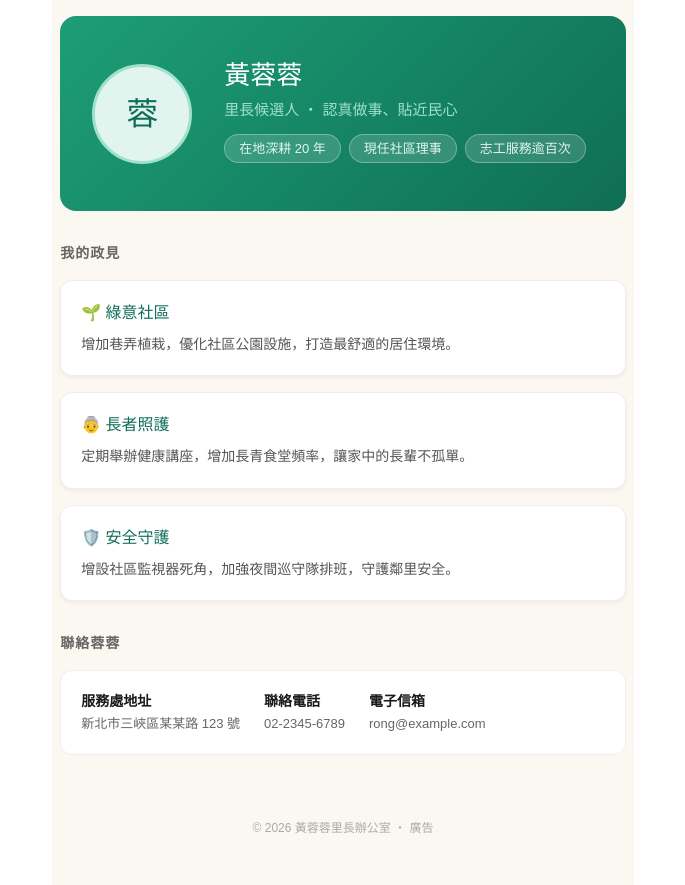
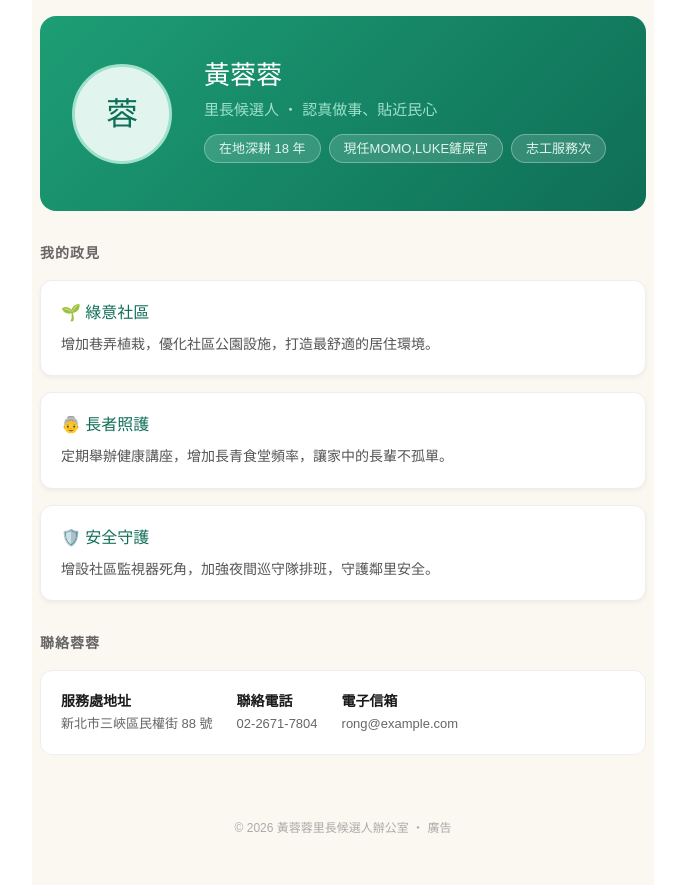
Before and after one commit to ji394su30975-blip/rong, a Next.js app: page / in a window 1280 px wide. Shown: the whole page, without its empty margins (297-982 px from the left). Built offline with nearby package versions, Linux system fonts and the light colour scheme.

Commit message:
Update page.tsx

```diff
--- a/app/page.tsx
+++ b/app/page.tsx
@@ -23,9 +23,9 @@ export default function Home() {
           <h1>黃蓉蓉</h1>
           <p>里長候選人 ・ 認真做事、貼近民心</p>
           <div style={{ display: 'flex', flexWrap: 'wrap' }}>
-            <span className="badge">在地深耕 20 年</span>
-            <span className="badge">現任社區理事</span>
-            <span className="badge">志工服務逾百次</span>
+            <span className="badge">在地深耕 18 年</span>
+            <span className="badge">現任MOMO,LUKE鏟屎官</span>
+            <span className="badge">志工服務次</span>
           </div>
         </div>
       </div>
@@ -50,11 +50,11 @@ export default function Home() {
       <div className="contact-bar">
         <div className="contact-item">
           <strong>服務處地址</strong>
-          新北市三峽區某某路 123 號
+          新北市三峽區民權街 88 號
         </div>
         <div className="contact-item">
           <strong>聯絡電話</strong>
-          02-2345-6789
+          02-2671-7804
         </div>
         <div className="contact-item">
           <strong>電子信箱</strong>
@@ -64,7 +64,7 @@ export default function Home() {
 
       {/* 頁尾 */}
       <div style={{ textAlign: 'center', color: '#aaa', fontSize: '12px', marginTop: '4rem', paddingBottom: '2rem' }}>
-        <p>© 2026 黃蓉蓉里長辦公室 ・ 廣告</p>
+        <p>© 2026 黃蓉蓉里長候選人辦公室 ・ 廣告</p>
       </div>
     </main>
   );
```
